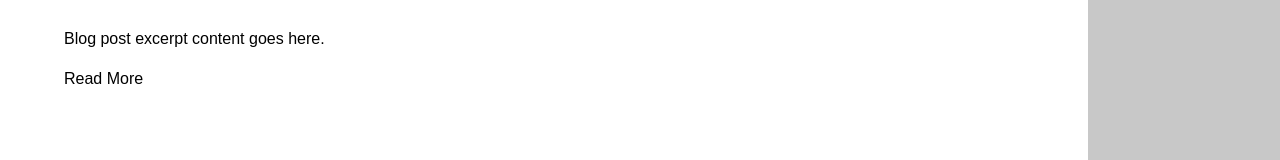
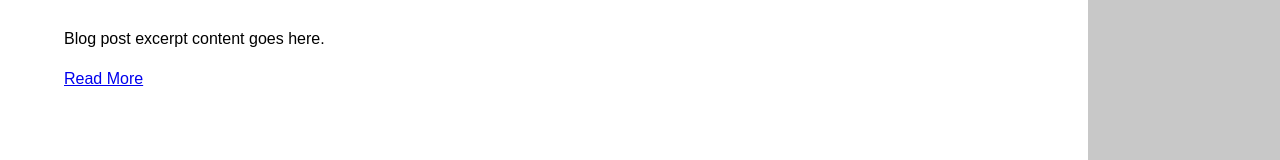
Before and after one commit to mCornish/portfolio-v2, a React (Create React App) app: page / in a window 1280 px wide. Shown: the part 521-681 px from the top of the page. Built offline with nearby package versions, Linux system fonts and the light colour scheme; the HTML template or start-up script is replaced by a standard one.

Commit message:
Project placholder size and blog link

```diff
--- a/src/Blog.js
+++ b/src/Blog.js
@@ -5,7 +5,7 @@ const Blog = (props) => {
     const content = () => (
         <div className="excerpt">
             <p>Blog post excerpt content goes here.</p>
-            <a role="button">Read More</a>
+            <a role="button" href="http://blog.mikecornish.net" target="_blank">Read More</a>
         </div>
     );
 
--- a/src/Projects.css
+++ b/src/Projects.css
@@ -15,7 +15,7 @@
     display: flex;
     justify-content: center;
     align-items: center;
-    width: 20em;
+    width: 100%;
     height: 12em;
     background-color: rgb(230,230,230);
 }
```
